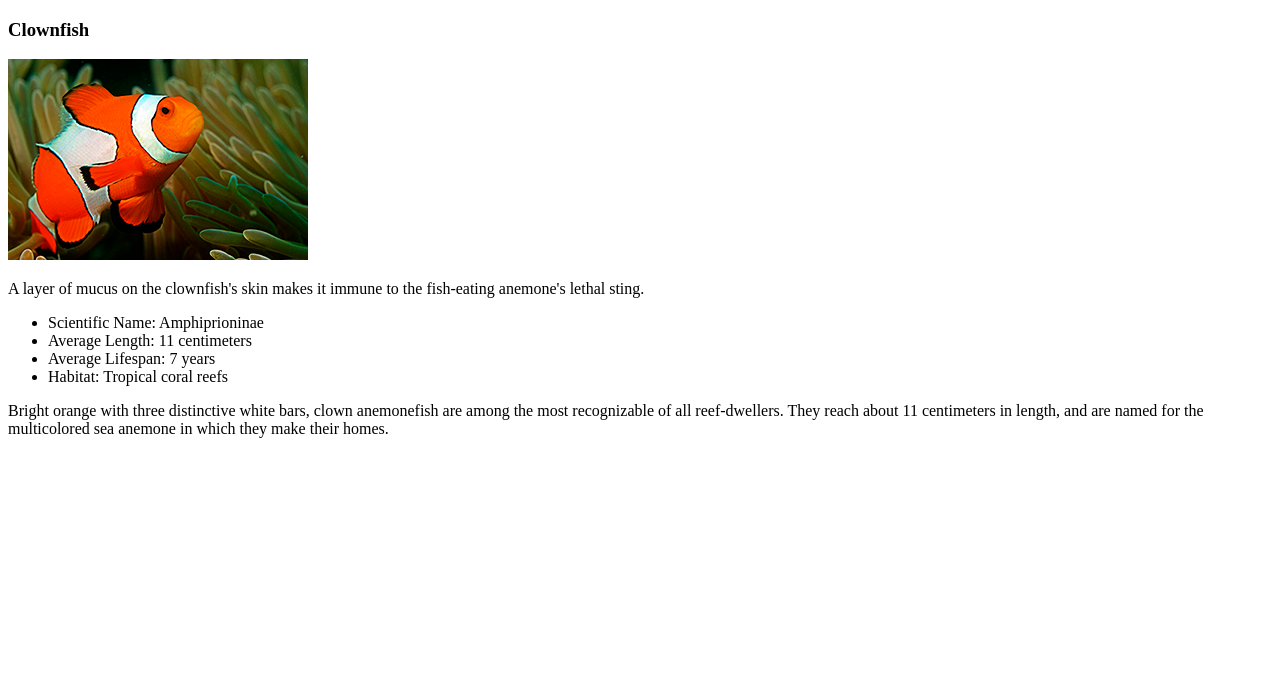
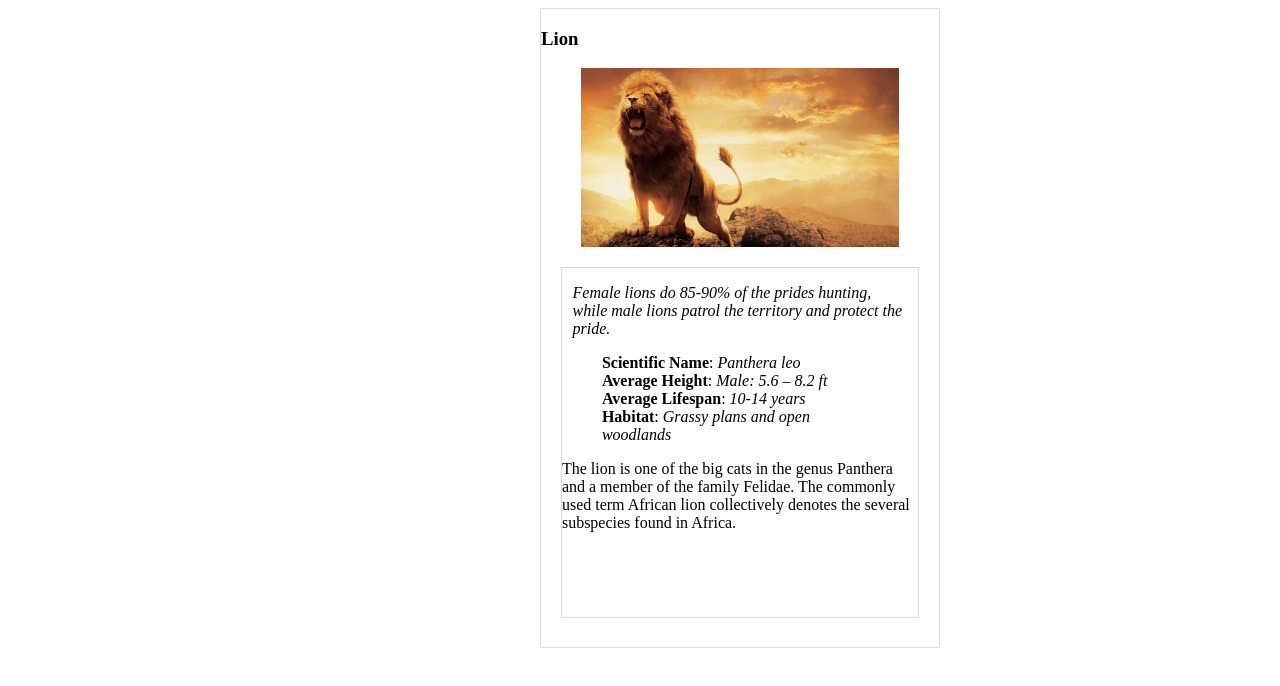
Before and after one commit to RobertLeMonds/animal-card, a plain HTML site: page card.html in a window 1280 px wide. Drawn offline with Linux system fonts and the light colour scheme.

Commit message:
adding css and other classes to project

```diff
--- a/card.html
+++ b/card.html
@@ -2,23 +2,27 @@
 <html>
 <head>
 	<meta charset="utf-8">
+	<meta name="viewport" content="width=device-width, initial-scale=1.0">
 	<title>Animal Trading Cards</title>
+	<link rel="stylesheet" type="text/css" href="styles.css">
 </head>
 <body>
-	<div>
-		<h3>Clownfish</h3>
-		<!-- Photo Credit: wikipedia.org, image taken by Ritik -->
-		<img src="clownfish.jpg" alt="clownfish">
-		<div>
-			<p>A layer of mucus on the clownfish's skin makes it immune to the fish-eating anemone's lethal sting.</p>
+	<div class="card-container centered">
+		<h3>Lion</h3>
+		<!-- Photo Credit: http://www.hdwallpapers.in/tag/lion.html-->
+		<figure>
+			<img src="lion.jpg" class="lion" alt="lion">
+		</figure>
+		<section class="p-container">
+			<p class="fancy-txt">Female lions do 85-90% of the prides hunting, while male lions patrol the territory and protect the pride.</p> <!-- See more at: http://www.ngkids.co.uk/animals/10-lion-facts#sthash.rN3PZQgb.dpuf. -->
 			<ul>
-				<li><span>Scientific Name</span>: Amphiprioninae</li>
-				<li><span>Average Length</span>: 11 centimeters</li>
-				<li><span>Average Lifespan</span>: 7 years</li>
-				<li><span>Habitat</span>: Tropical coral reefs</li>
+				<li><span class="fancy-list">Scientific Name</span>: <em>Panthera leo</em></li>
+				<li><span class="fancy-list">Average Height</span>: <em>Male: 5.6 – 8.2 ft</em></li>
+				<li><span class="fancy-list">Average Lifespan</span>: <em>10-14 years</em></li>
+				<li><span class="fancy-list">Habitat</span>: <em>Grassy plans and open woodlands</em></li>
 			</ul>
-			<p>Bright orange with three distinctive white bars, clown anemonefish are among the most recognizable of all reef-dwellers. They reach about 11 centimeters in length, and are named for the multicolored sea anemone in which they make their homes.</p>
-		</div>
+			<p>The lion is one of the big cats in the genus Panthera and a member of the family Felidae. The commonly used term African lion collectively denotes the several subspecies found in Africa.</p>
+		</section>
 	</div>
 </body>
 </html>
--- a/styles.css
+++ b/styles.css
@@ -1 +1,46 @@
-/* add your CSS here */
+body {
+	width: 100%;
+	height: 100%;
+}
+
+ul {
+	list-style-type: none;
+	margin-right: 10%;
+}
+
+.centered {
+  position: fixed;
+  left: 50%;
+  margin-left: -100px;
+}
+
+.card-container {
+	width: 400px;
+	height: 80%;
+	border: 1px groove 	#dcdcdc;
+    box-sizing: border-box;
+}
+
+.lion {
+	width: 100%;
+	height: auto;
+	overflow: hidden;
+}
+
+.p-container {
+	width: 90%;
+	height: 55%;
+	margin: 0 auto;
+	border: 1px groove #dcdcdc;
+	box-sizing: inherit;
+}
+
+.fancy-txt {
+	font-style: italic;
+	margin-right: 3%;
+	margin-left: 3%;
+}
+
+.fancy-list {
+	font-weight: bold;
+}
```
Also changed, not shown: lion.jpg (added).
